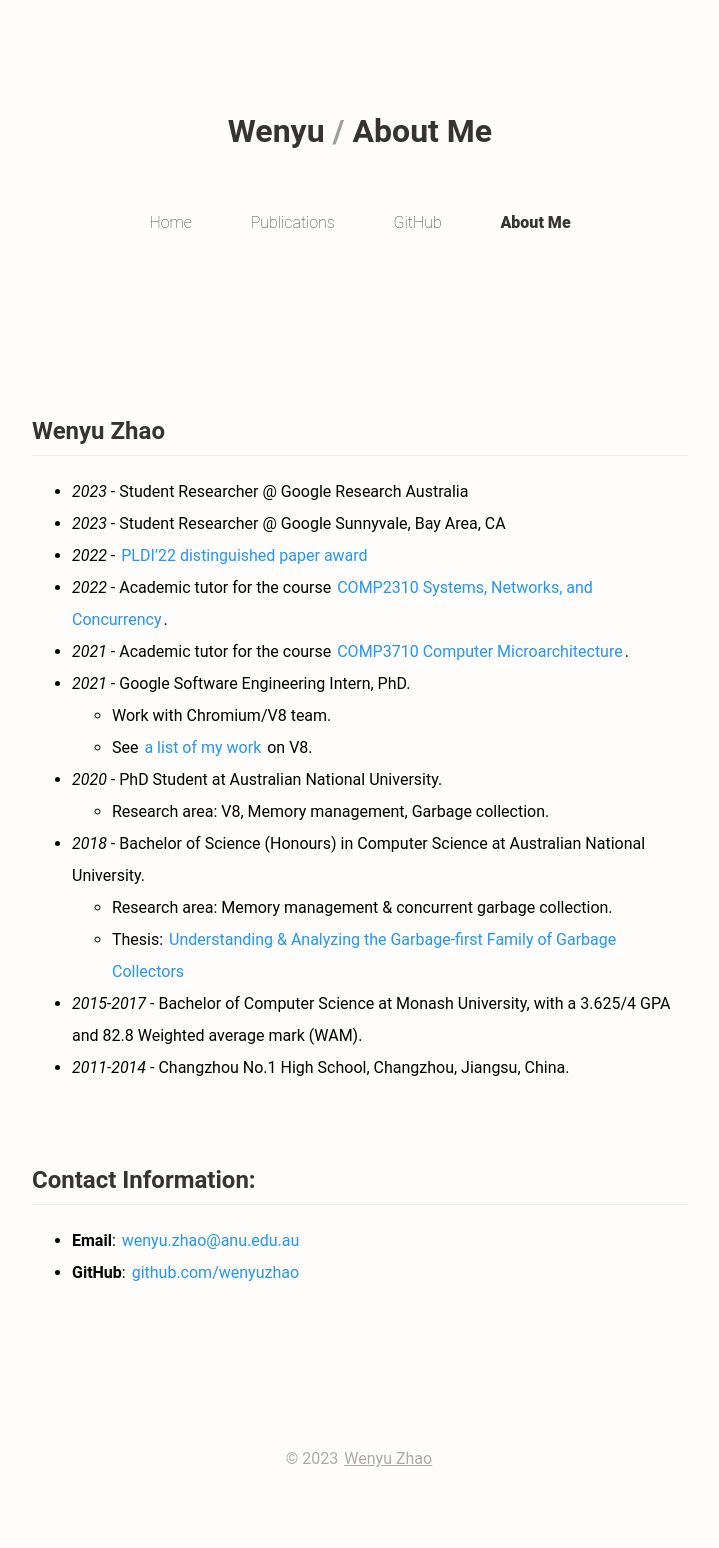
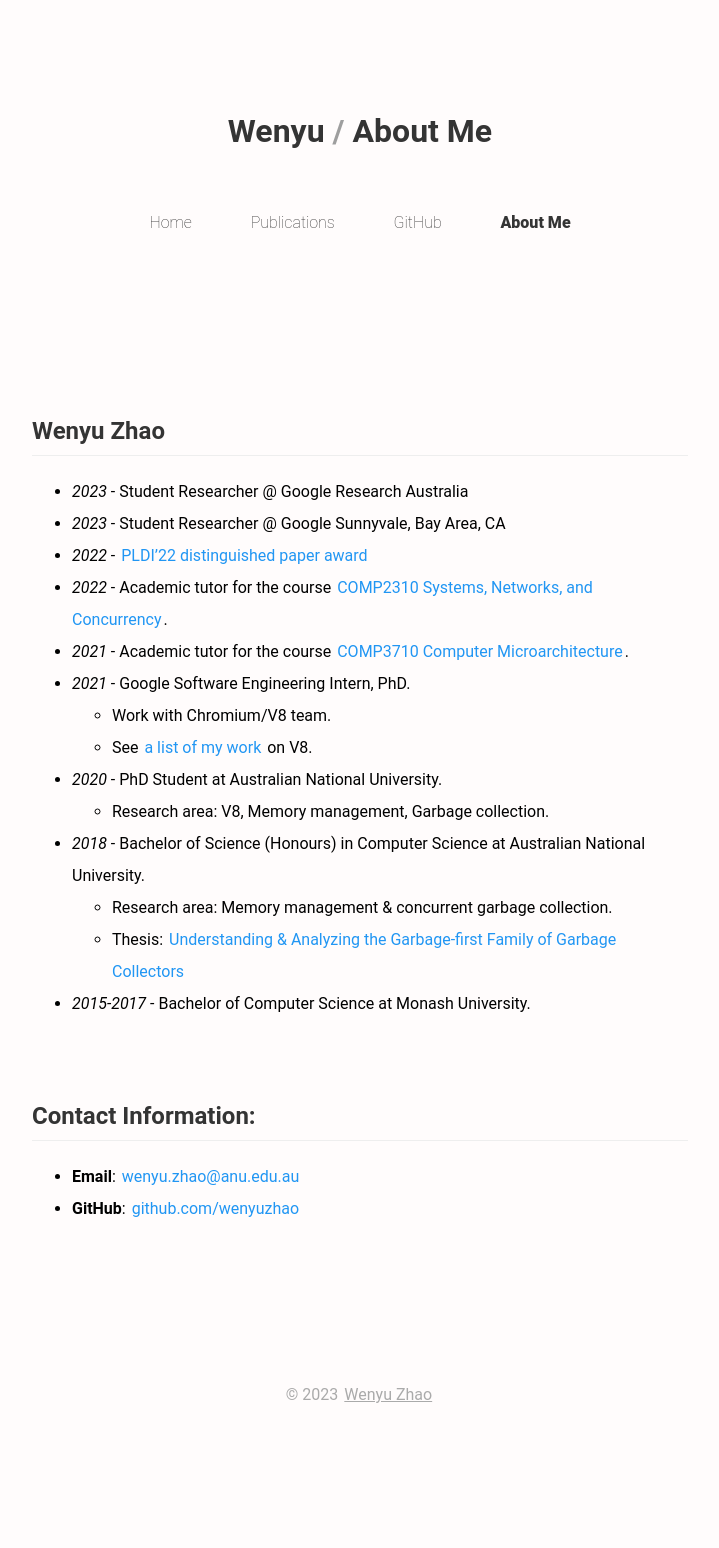
Before and after one commit to wenyuzhao/wenyuzhao.github.io, a Jekyll site: the page built from about.md, in a window 1280 px wide. Shown: the whole page, without its empty margins (280-999 px from the left). Built offline with Jekyll 4.4.1, drawn with Linux system fonts in a browser that asks for light colours; our own code applies the rules of GitHub Pages for plain Markdown files; comment, search, counter and statistics services are not loaded; after the commit the page ends 1484 px from its top, so only the background shows below that.

Commit message:
Update about.md

```diff
--- a/about.md
+++ b/about.md
@@ -21,8 +21,7 @@ comments: true
 * *2018* - Bachelor of Science (Honours) in Computer Science at Australian National University.
   * Research area: Memory management & concurrent garbage collection.
   * Thesis: [Understanding & Analyzing the Garbage-first Family of Garbage Collectors](https://wenyu.me/Honours-Thesis/thesis.pdf)
-* *2015-2017* - Bachelor of Computer Science at Monash University, with a 3.625/4 GPA and 82.8 Weighted average mark (WAM).
-* *2011-2014* - Changzhou No.1 High School, Changzhou, Jiangsu, China.
+* *2015-2017* - Bachelor of Computer Science at Monash University.
 
 # Contact Information:
 
```
